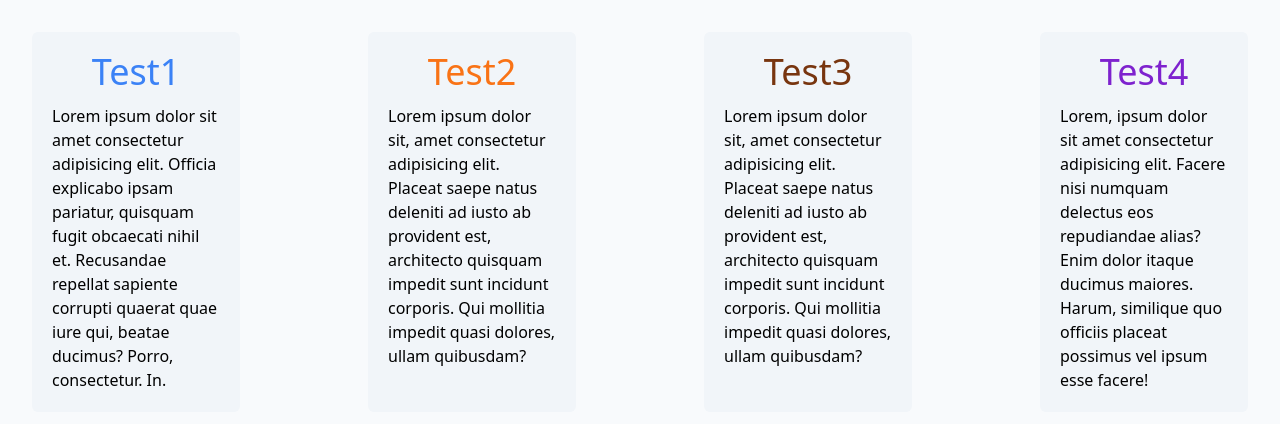
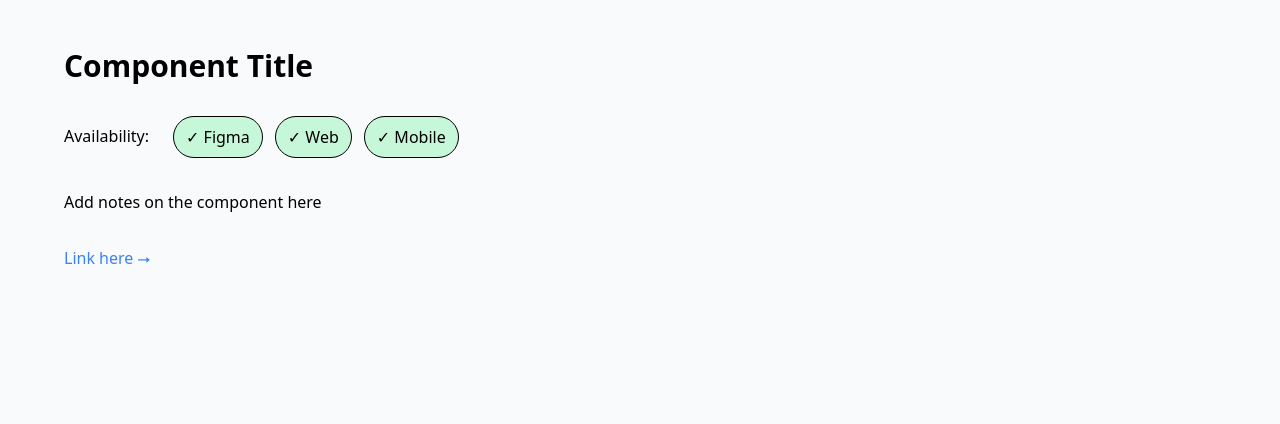
Before and after one commit to GusCorreiaSilva/tailwind-course, a website: page src/index.html in a window 1280 px wide. Drawn offline with nearby package versions, Linux system fonts and the light colour scheme.

Commit message:
feat:component horizontal-stack

```diff
--- a/src/index.html
+++ b/src/index.html
@@ -6,24 +6,22 @@
     <title>Document</title>
     <script src="https://cdn.tailwindcss.com"></script>
 </head>
-<body class="bg-slate-50 ">
-    <div class=" flex gap-32 mt-8 ml-8">
-        <div class="bg-slate-100 w-52 h-auto rounded-md hover:shadow-lg transition p-5 flex flex-col gap-3 items-center " >
-            <h1 class="text-blue-500 text-4xl">Test1</h1>
-            <p class="text-black ">Lorem ipsum dolor sit amet consectetur adipisicing elit. Officia explicabo ipsam pariatur, quisquam fugit obcaecati nihil et. Recusandae repellat sapiente corrupti quaerat quae iure qui, beatae ducimus? Porro, consectetur. In.</p>
-        </div>
-        <div class="bg-slate-100 w-52 h-auto rounded-md hover:shadow-lg transition p-5 flex flex-col gap-3  items-center">
-            <h1 class="text-orange-500 text-4xl">Test2</h1>
-            <p class="text-black">Lorem ipsum dolor sit, amet consectetur adipisicing elit. Placeat saepe natus deleniti ad iusto ab provident est, architecto quisquam impedit sunt incidunt corporis. Qui mollitia impedit quasi dolores, ullam quibusdam?</p>
-        </div>
-        <div class="bg-slate-100 w-52 h-auto rounded-md hover:shadow-lg transition p-5 flex flex-col gap-3  items-center">
-            <h1 class="text-amber-900 text-4xl">Test3</h1>
-            <p class="text-black">Lorem ipsum dolor sit, amet consectetur adipisicing elit. Placeat saepe natus deleniti ad iusto ab provident est, architecto quisquam impedit sunt incidunt corporis. Qui mollitia impedit quasi dolores, ullam quibusdam?</p>
-        </div>
-        <div class="bg-slate-100 w-52 h-auto rounded-md hover:shadow-lg transition p-5 flex flex-col gap-3  items-center">
-            <h1 class="text-purple-700 text-4xl">Test4</h1>
-            <p class="text-black">Lorem, ipsum dolor sit amet consectetur adipisicing elit. Facere nisi numquam delectus eos repudiandae alias? Enim dolor itaque ducimus maiores. Harum, similique quo officiis placeat possimus vel ipsum esse facere!</p>
-        </div>
-    </div>
+<body class="bg-slate-50 py-12 px-16 ">
+    <main class="flex gap-8">
+        <section class="text-black flex flex-col gap-8 w-794 h-519">
+            <h1 class="text-3xl font-semibold" >Component Title</h1>
+
+            <div class="flex gap-3">
+                <p class="py-2 pr-3">Availability:</p>
+                <a class="rounded-full bg-green-200/80 py-2 px-3  flex content-center items-center  border border-black"> ✓ Figma</a>
+                <a class="rounded-full bg-green-200/80 py-2 px-3  flex content-center items-center  border border-black"> ✓ Web</a>
+                <a class="rounded-full bg-green-200/80 py-2 px-3  flex content-center items-center  border border-black"> ✓ Mobile</a>
+            </div>
+
+            <p>Add notes on the component here</p>
+            <a class="text-blue-500" href="">Link here ⭢</a>
+        </section>
+
+    </main>
 </body>
 </html>
```
